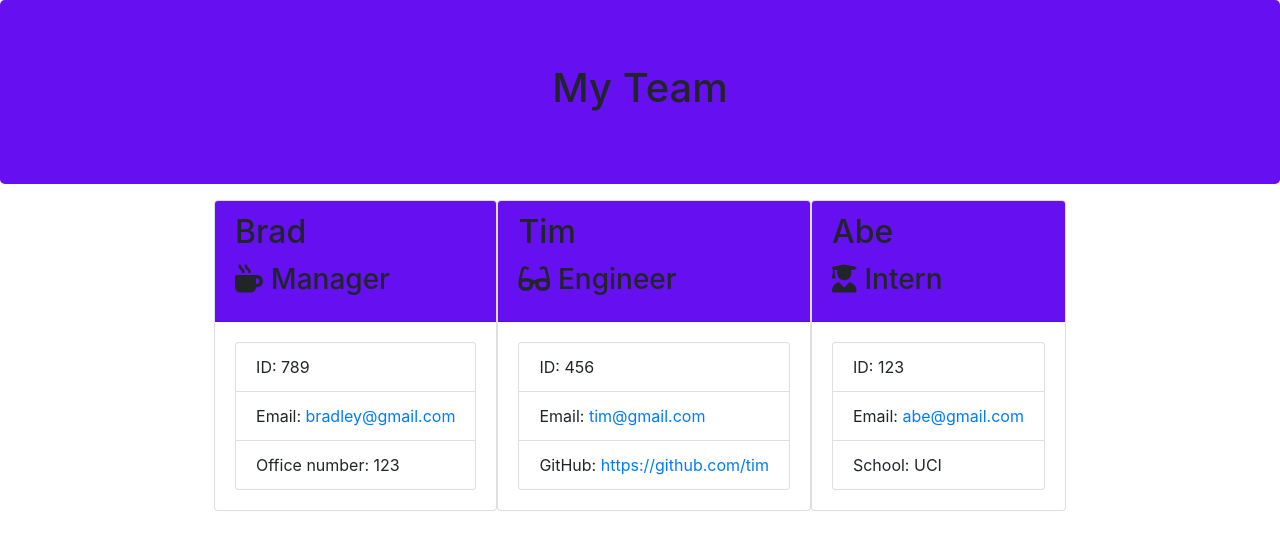
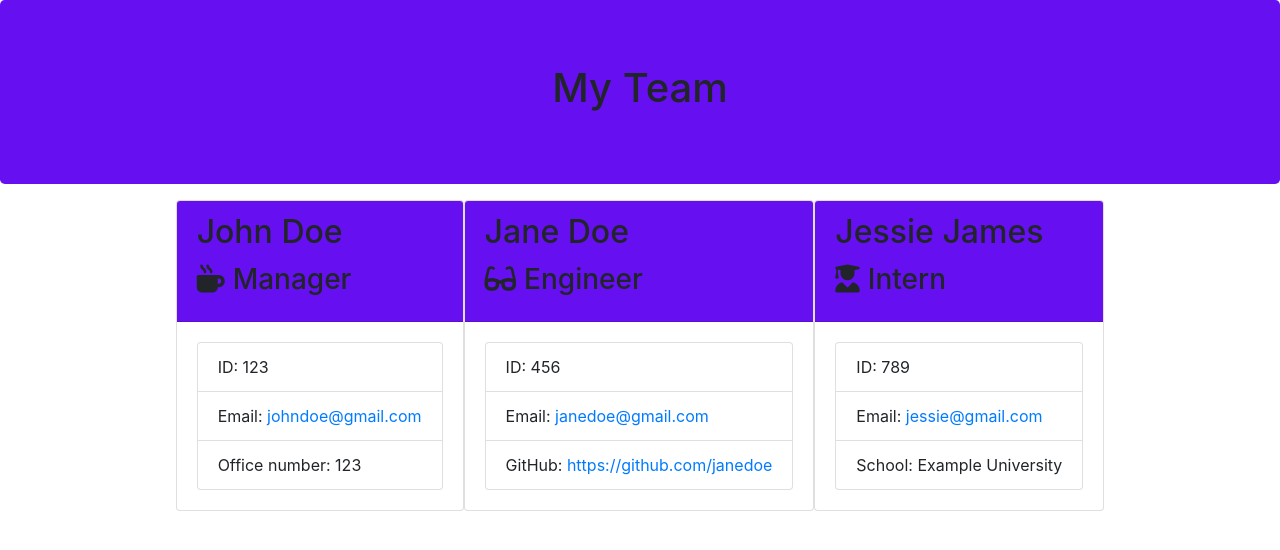
Before and after one commit to bradleyjosephh/teamprofile_gen, a website: page output/team.html in a window 1280 px wide. Drawn offline with nearby package versions, Linux system fonts and the light colour scheme.

Commit message:
video example

```diff
--- a/output/team.html
+++ b/output/team.html
@@ -25,40 +25,40 @@
             <div class="team-area col-12 d-flex justify-content-center">
                 <div class="card employee-card">
     <div class="card-header">
-        <h2 class="card-title">Brad</h2>
+        <h2 class="card-title">John Doe</h2>
         <h3 class="card-title"><i class="fas fa-mug-hot mr-2"></i>Manager</h3>
     </div>
     <div class="card-body">
         <ul class="list-group">
-            <li class="list-group-item">ID: 789</li>
-            <li class="list-group-item">Email: <a href="mailto:bradley@gmail.com">bradley@gmail.com</a></li>
+            <li class="list-group-item">ID: 123</li>
+            <li class="list-group-item">Email: <a href="mailto:johndoe@gmail.com">johndoe@gmail.com</a></li>
             <li class="list-group-item">Office number: 123</li>
         </ul>
     </div>
 </div>
 <div class="card employee-card">
     <div class="card-header">
-        <h2 class="card-title">Tim</h2>
+        <h2 class="card-title">Jane Doe</h2>
         <h3 class="card-title"><i class="fas fa-glasses mr-2"></i>Engineer</h3>
     </div>
     <div class="card-body">
         <ul class="list-group">
             <li class="list-group-item">ID: 456</li>
-            <li class="list-group-item">Email: <a href="mailto:tim@gmail.com">tim@gmail.com</a></li>
-            <li class="list-group-item">GitHub: <a href="https://github.com/https://github.com/tim" target="_blank" rel="noopener noreferrer">https://github.com/tim</a></li>
+            <li class="list-group-item">Email: <a href="mailto:janedoe@gmail.com">janedoe@gmail.com</a></li>
+            <li class="list-group-item">GitHub: <a href="https://github.com/https://github.com/janedoe" target="_blank" rel="noopener noreferrer">https://github.com/janedoe</a></li>
         </ul>
     </div>
 </div>
 <div class="card employee-card">
     <div class="card-header">
-        <h2 class="card-title">Abe</h2>
+        <h2 class="card-title">Jessie James</h2>
         <h3 class="card-title"><i class="fas fa-user-graduate mr-2"></i>Intern</h3>
     </div>
     <div class="card-body">
         <ul class="list-group">
-            <li class="list-group-item">ID: 123</li>
-            <li class="list-group-item">Email: <a href="mailto:abe@gmail.com">abe@gmail.com</a></li>
-            <li class="list-group-item">School: UCI</li>
+            <li class="list-group-item">ID: 789</li>
+            <li class="list-group-item">Email: <a href="mailto:jessie@gmail.com">jessie@gmail.com</a></li>
+            <li class="list-group-item">School: Example University</li>
         </ul>
     </div>
 </div>
```
